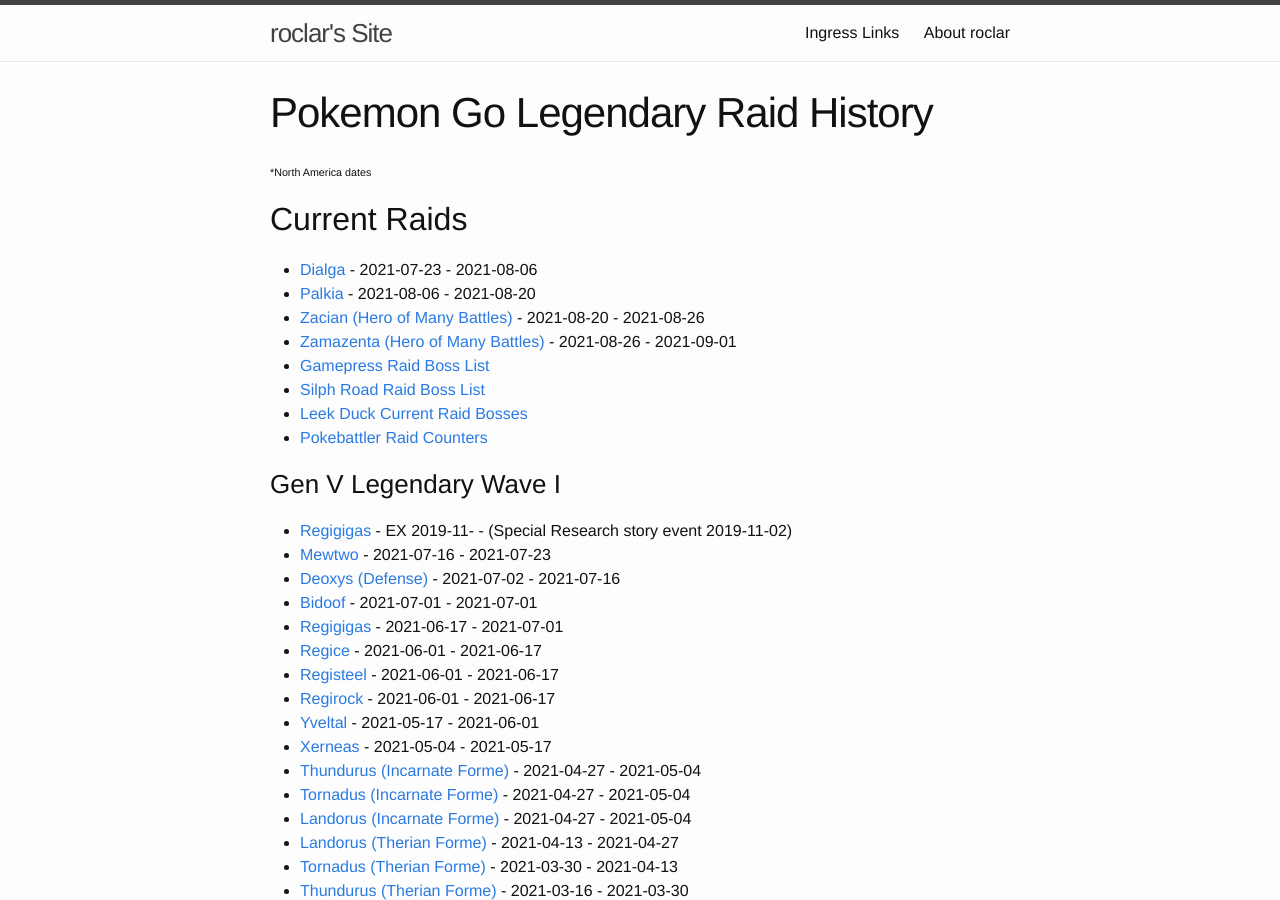
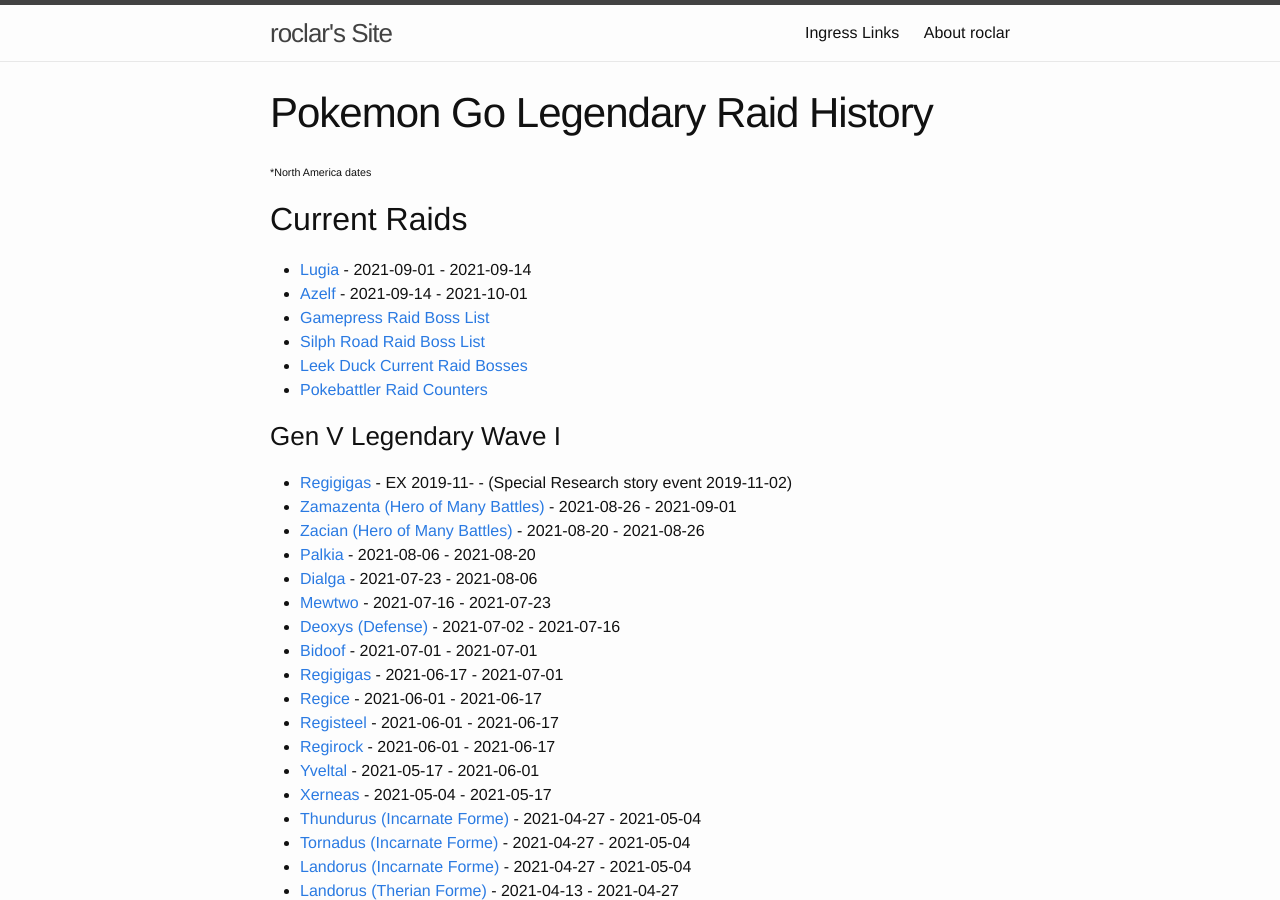
Before and after one commit to roclar/roclar.github.io, a Jekyll site: the page built from PoGoLegendaryHistory.md, in a window 1280 px wide and 900 px high. Built offline with Jekyll 4.4.1, drawn with Linux system fonts in a browser that asks for light colours; some of the changed lines change nothing that is shown; some of the changed text lies outside the part shown.

Commit message:
Updated for September Legendaries

```diff
--- a/PoGoLegendaryHistory.md
+++ b/PoGoLegendaryHistory.md
@@ -7,10 +7,8 @@
 
 ## Current Raids
 
-- [Dialga](https://db.pokemongohub.net/pokemon/483) - 2021-07-23 - 2021-08-06
-- [Palkia](https://db.pokemongohub.net/pokemon/484) - 2021-08-06 - 2021-08-20
-- [Zacian (Hero of Many Battles)](https://db.pokemongohub.net/pokemon/888?form=Hero%20of%20Many%20Battles) - 2021-08-20 - 2021-08-26
-- [Zamazenta (Hero of Many Battles)](https://db.pokemongohub.net/pokemon/889?form=Hero%20of%20Many%20Battles) - 2021-08-26 - 2021-09-01
+- [Lugia](https://db.pokemongohub.net/pokemon/249) - 2021-09-01 - 2021-09-14
+- [Azelf](https://db.pokemongohub.net/pokemon/482) - 2021-09-14 - 2021-10-01
 - [Gamepress Raid Boss List](https://pokemongo.gamepress.gg/raid-boss-list)
 - [Silph Road Raid Boss List](https://thesilphroad.com/raid-bosses)
 - [Leek Duck Current Raid Bosses](https://leekduck.com/boss/)
@@ -19,6 +17,10 @@
 ### Gen V Legendary Wave I
 
 - [Regigigas](https://db.pokemongohub.net/pokemon/486) - EX 2019-11- - (Special Research story event 2019-11-02)
+- [Zamazenta (Hero of Many Battles)](https://db.pokemongohub.net/pokemon/889?form=Hero%20of%20Many%20Battles) - 2021-08-26 - 2021-09-01
+- [Zacian (Hero of Many Battles)](https://db.pokemongohub.net/pokemon/888?form=Hero%20of%20Many%20Battles) - 2021-08-20 - 2021-08-26
+- [Palkia](https://db.pokemongohub.net/pokemon/484) - 2021-08-06 - 2021-08-20
+- [Dialga](https://db.pokemongohub.net/pokemon/483) - 2021-07-23 - 2021-08-06
 - [Mewtwo](https://db.pokemongohub.net/pokemon/150) - 2021-07-16 - 2021-07-23
 - [Deoxys (Defense)](https://db.pokemongohub.net/pokemon/386?form=Defense) - 2021-07-02 - 2021-07-16
 - [Bidoof](https://db.pokemongohub.net/pokemon/399) - 2021-07-01 - 2021-07-01
@@ -195,6 +197,7 @@
 
 ### Sources
 
+- [Coming in September: Get ready for the Season of Mischief and more!](https://pokemongolive.com/post/sept-2021-events/)
 - [Ultra Unlock Part 3 will be all about the Galar region!](https://pokemongolive.com/post/pokemongofest2021-ultraunlock-sword-shield/)
 - [Coming in August: Ultra Unlock and more!](https://pokemongolive.com/post/aug-2021-events/)
 - [Prepare for Ultra Unlock Part 1: Time and Ultra Unlock Part 2: Space!](https://pokemongolive.com/post/pokemongofest2021-ultraunlock-time-space/)
```
